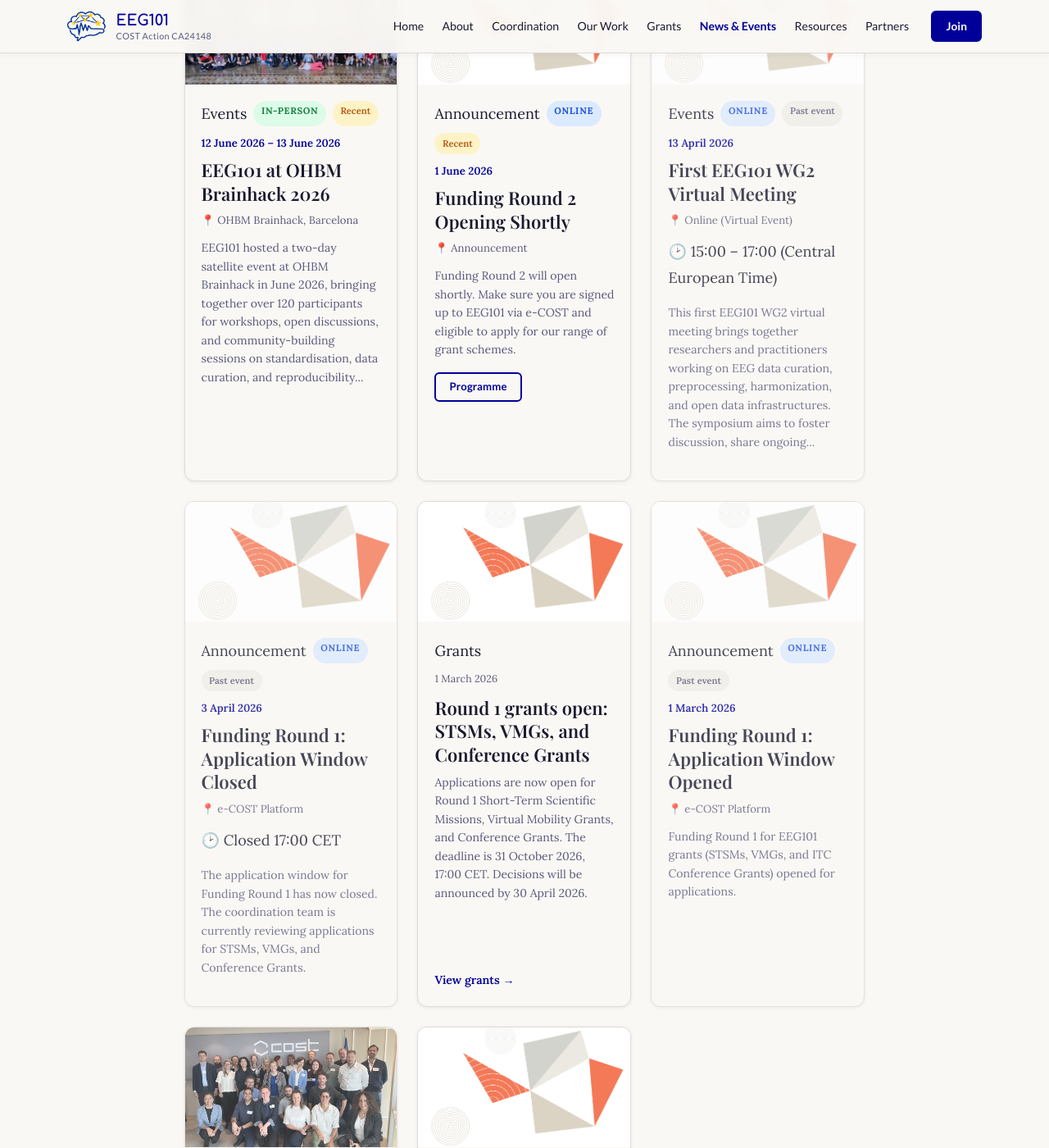
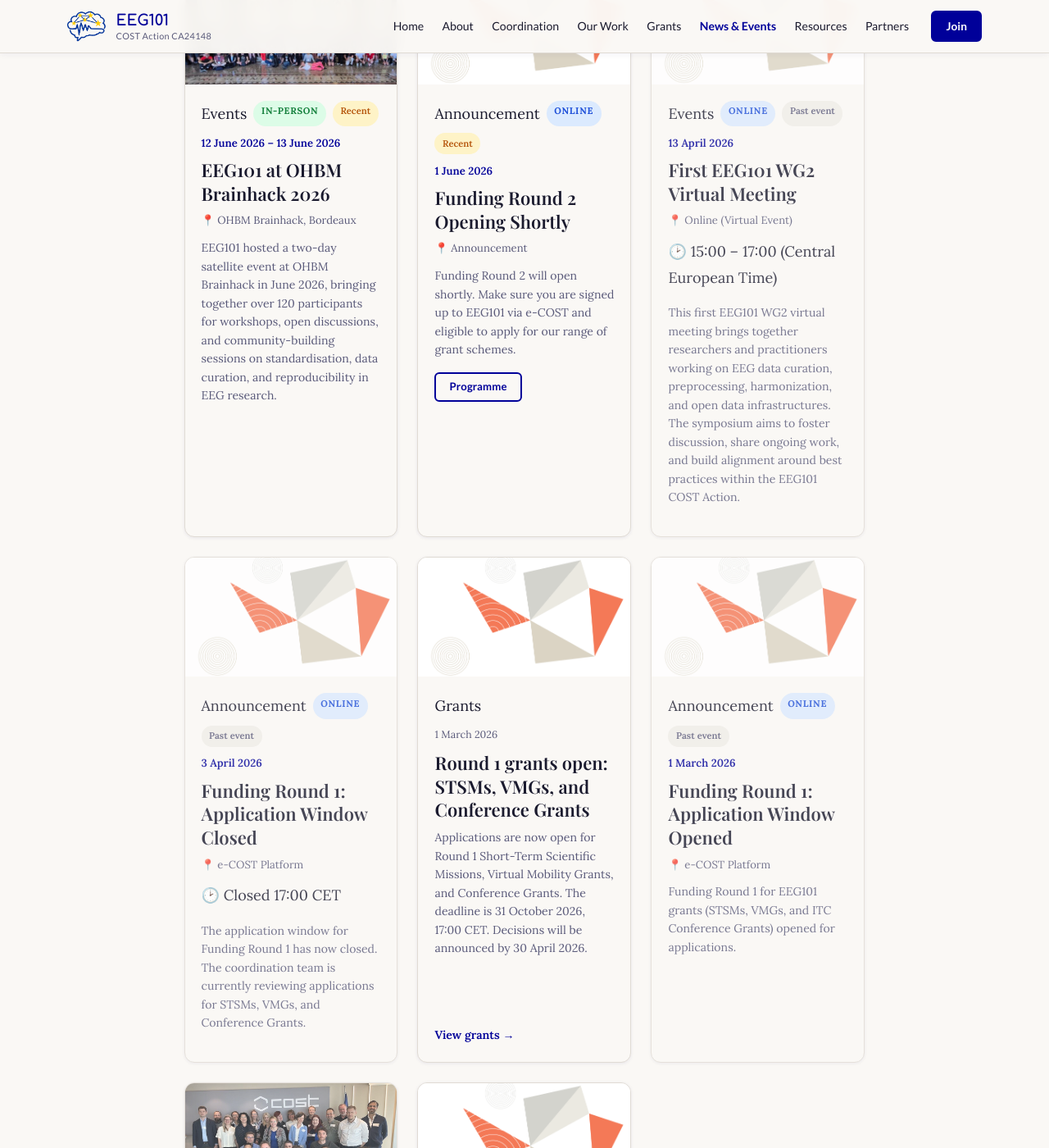
Before and after one commit to mcvinding/website-1, a Jekyll site: the page built from news.md, in a window 1280 px wide and 1400 px high, scrolled down 539 px. Shown: the whole window at 82% size. Built offline with Jekyll 4.4.1, drawn with Linux system fonts in a browser that asks for light colours; some of the changed text lies outside the part shown.

Commit message:
Fix OHBM event: Bordeaux not Barcelona, remove truncation ellipsis from event cards

```diff
--- a/_data/events.yml
+++ b/_data/events.yml
@@ -9,7 +9,7 @@
   title: "EEG101 at OHBM Brainhack 2026"
   start_date: 2026-06-12
   end_date: 2026-06-13
-  location: "OHBM Brainhack, Barcelona"
+  location: "OHBM Brainhack, Bordeaux"
   format: "in-person"
   category: "Events"
   summary: >
--- a/_includes/event-card.html
+++ b/_includes/event-card.html
@@ -28,7 +28,7 @@
     {% if event.time and event.time != "" %}
     <p class="event-card__time">🕑 {{ event.time }}</p>
     {% endif %}
-    <p class="event-card__summary">{{ event.summary | truncatewords: 30 }}</p>
+    <p class="event-card__summary">{{ event.summary }}</p>
     <div class="event-card__links">
       {% if event.registration_url and event.registration_url != "" and status == "upcoming" %}
       <a href="{{ event.registration_url }}" class="btn btn-primary btn-sm" target="_blank" rel="noopener">Register ↗</a>
```
